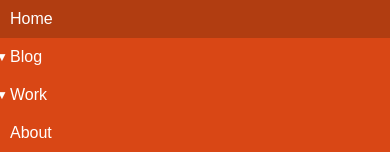
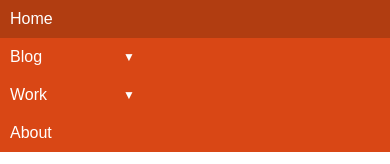
Before and after one commit to mgarg08/daily-task, a React (Create React App) app: page / in a window 390 px wide. Shown: the top 164 px of the page. Built offline with nearby package versions, Linux system fonts and the light colour scheme.

Commit message:
css modification

```diff
--- a/src/Component/August30/style.css
+++ b/src/Component/August30/style.css
@@ -25,7 +25,7 @@
     text-decoration: none;
     cursor: pointer;
     font-size: 16px;
-    width: 100%;
+    width: 200px;
     box-sizing: border-box;
     position: relative;
 }
@@ -80,6 +80,8 @@
     text-align: left;
     cursor: pointer;
     font-size: 16px;
+    border-bottom: 1px solid white !important;
+    border-top: 1px solid white !important;
 }
 
 .submenu li button:hover {
@@ -99,15 +101,6 @@
         width: 100%;
         position: relative;
     }
-    .menu > li.dropdown > button::after{
-        content: '▼';
-        font-size: 12px;
-        color: white;
-        position: absolute;
-        right: 382px;
-        top: 50%;
-        transform: translateY(-50%);
-    }
 
     .menu > li > button {
         padding: 10px;
```
